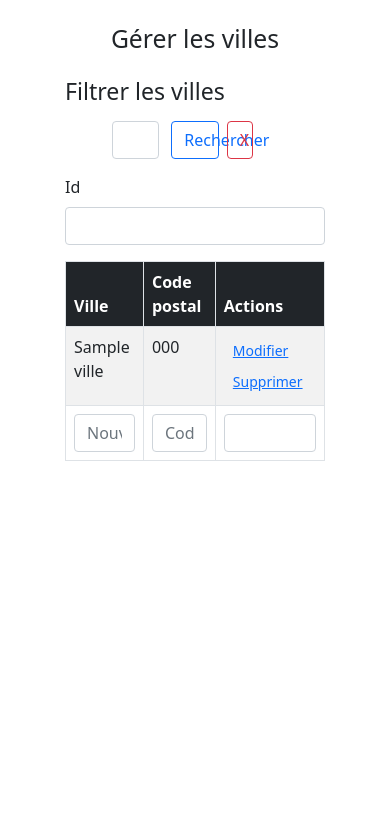
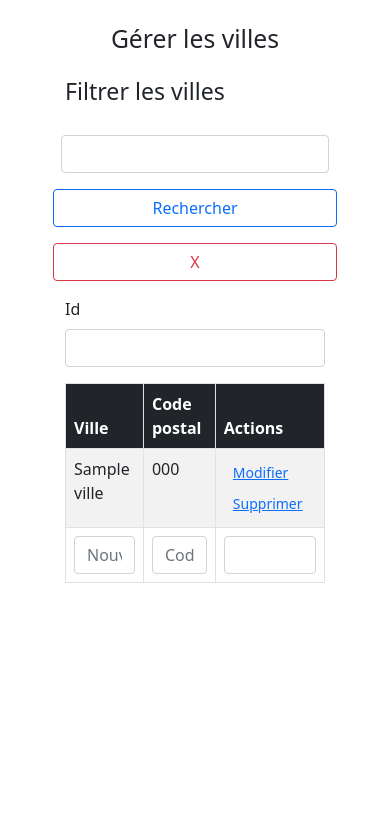
Before and after one commit to Bleiz-Digenvez/Sorti_Eni_Project, a Symfony app: template templates/ville/liste.html.twig in a window 390 px wide. Shown: the part 62-901 px from the top of the page. Run offline with Twig, Linux system fonts and the light colour scheme; the template is opened without the code that fills it: most values are stand-ins (such as "Sample title", 1, 10 or a date in 2020); form fields are guessed from the names that the template uses; some libraries are stand-ins or nearby versions.

Commit message:
responsive sur campus et ville

```diff
--- a/templates/ville/liste.html.twig
+++ b/templates/ville/liste.html.twig
@@ -8,19 +8,17 @@
         <h3>Filtrer les villes</h3>
         {{ form_start(formRecherche) }}
         <div class="row my-3">
-            {{ form_label(formRecherche.nom, '', {'label_attr': {'class': 'col-2 col-form-label'}}) }}
-            <div class="col-3">
+            {{ form_label(formRecherche.nom, '', {'label_attr': {'class': 'col-12 col-md-2 col-form-label'}}) }}
+            <div class="col-12 col-md-3 px-2">
                 {{ form_widget(formRecherche.nom, {'attr' : {'class':'form-control'}}) }}
             </div>
-
-            <button class="btn btn-outline-primary col-2">Rechercher</button>
-            <a href="{{ path('ville_liste') }}" class="btn btn-outline-danger col-1 mx-2">X</a>
+            <button class="btn btn-outline-primary col-12 col-md-2 my-3 my-md-0">Rechercher</button>
+            <a href="{{ path('ville_liste') }}" class="btn btn-outline-danger col-12 col-md-1 mx-md-3">X</a>
         </div>
-
         {{ form_end(formRecherche) }}
     </div>
 
-    <div class="cadre-table-scroll col-12">
+    <div class="cadre-table-scroll col-12 mx-auto">
         <table class="table table-striped table-bordered caption-top border table-scroll">
             <thead class="bg-dark text-white">
             <tr>
```
Also changed, not shown: src/Controller/MainController.php (+16 -0 lines), templates/campus/index.html.twig (+4 -4 lines), templates/mobile/main/home.html.twig (added, +11 -0 lines).
